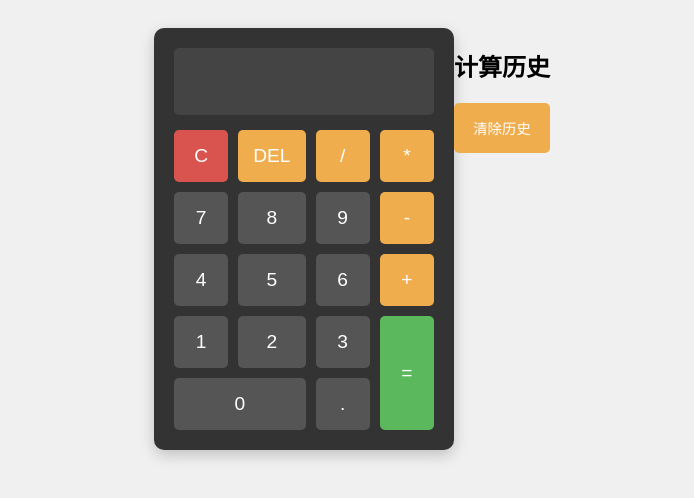
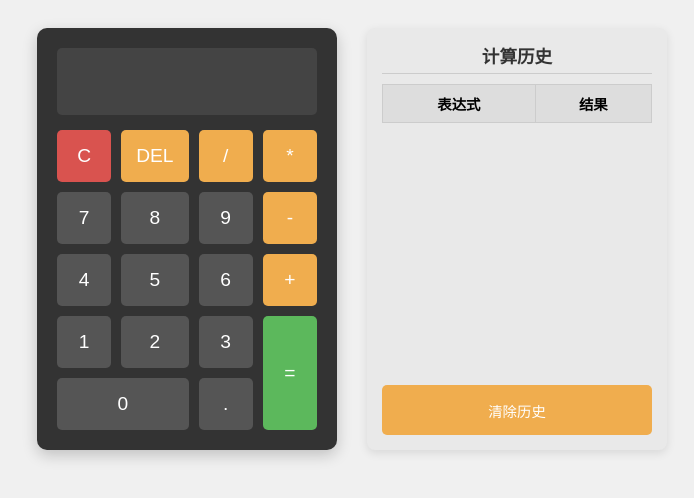
Before and after one commit to Yong62-tech/cul, a plain HTML site: page index.html in a window 1280 px wide. Shown: the whole page, without its empty margins (288-982 px from the left). Drawn offline with Linux system fonts and the light colour scheme.

Commit message:
Update index.html

```diff
--- a/index.html
+++ b/index.html
@@ -3,10 +3,12 @@
 <head>
     <meta charset="UTF-8">
     <meta name="viewport" content="width=device-width, initial-scale=1.0">
-    <title>带历史记录的计算器</title>
+    <title>计算器与历史记录表</title>
     <link rel="stylesheet" href="style.css">
 </head>
 <body>
+    <div class="main-container">
+
         <div class="calculator">
             <input type="text" id="display" readonly>
             <div class="buttons">
@@ -35,13 +37,23 @@
             </div>
         </div>
 
-    <div class="history-container">
+        <div class="history-section">
             <h2>计算历史</h2>
-        <ul id="history-list">
-            </ul>
+            <div class="history-table-container">
+                <table>
+                    <thead>
+                        <tr>
+                            <th>表达式</th>
+                            <th>结果</th>
+                        </tr>
+                    </thead>
+                    <tbody id="history-body">
+                        </tbody>
+                </table>
+            </div>
             <button id="clear-history" onclick="clearHistoryLog()">清除历史</button>
         </div>
 
-    <script src="script.js"></script>
+    </div> <script src="script.js"></script>
 </body>
 </html>
```
Lines whose indentation alone changed are shown as unchanged.
